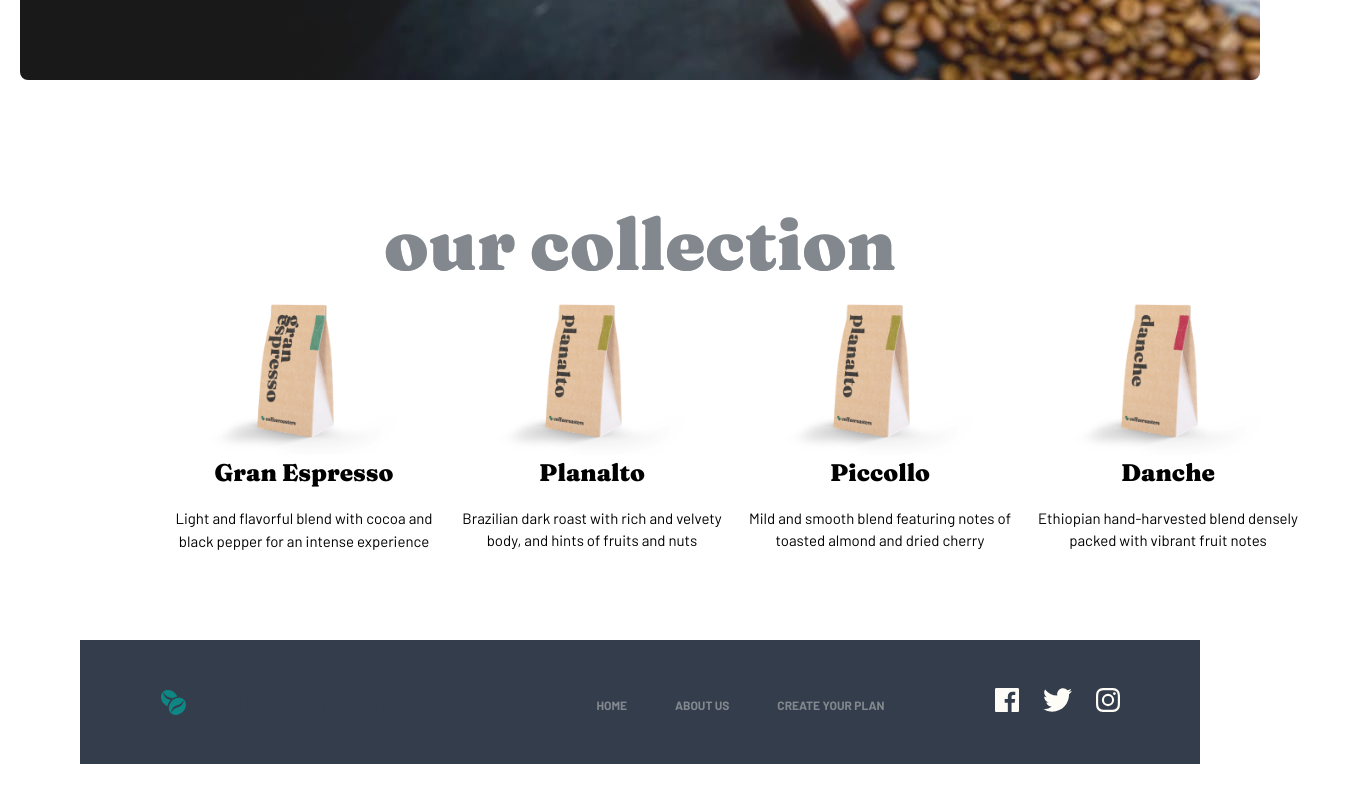
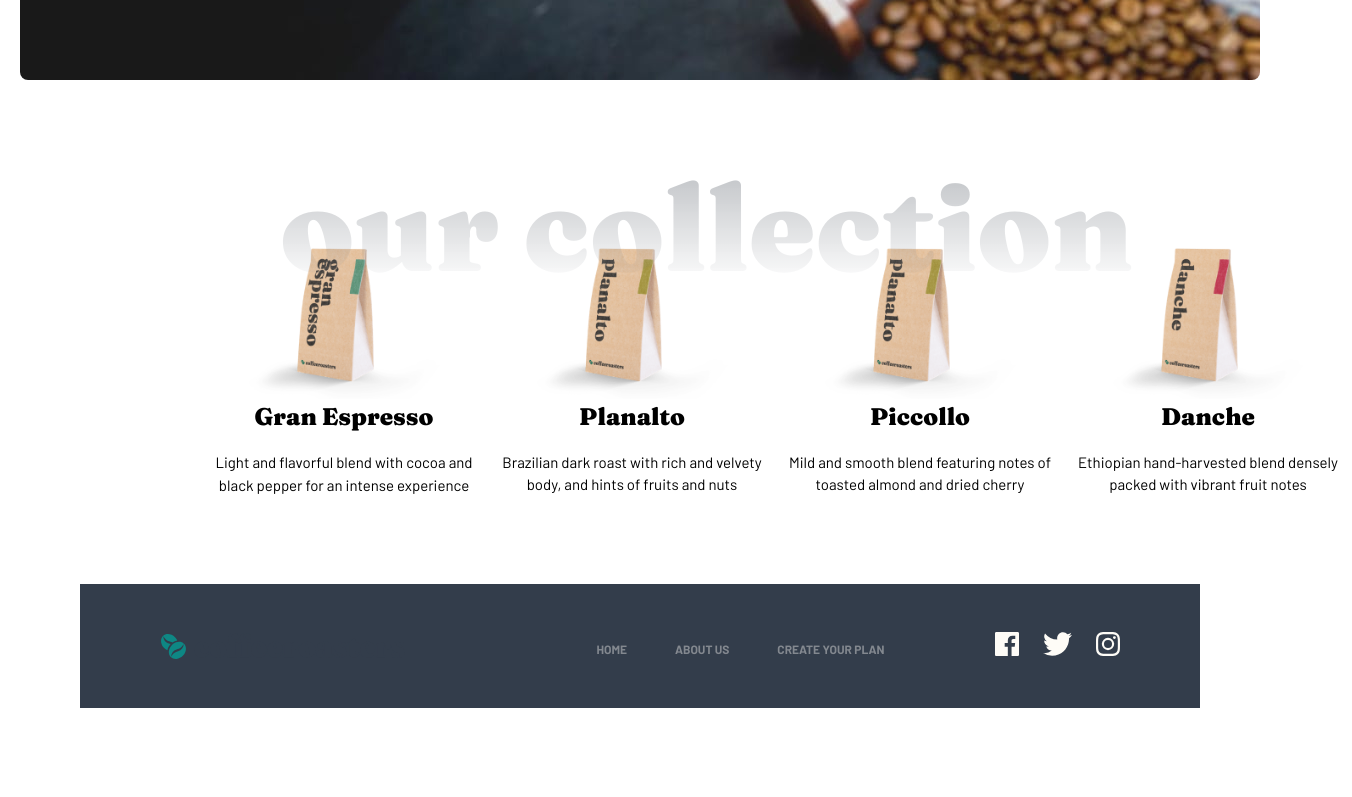
Before and after one commit to AnnaKus5/CoffeeRoasters, a React (Vite) app: page / in a window 1280 px wide. Shown: the part 628-1425 px from the top of the page, 1352 px wide, since content can reach past the window. After the commit the page ends 1384 px from the top, so only its background shows below. Built offline with nearby package versions, Linux system fonts and the light colour scheme.

Commit message:
Gradient and position product section

```diff
--- a/src/components/ProductsContainer.jsx
+++ b/src/components/ProductsContainer.jsx
@@ -5,9 +5,15 @@ import piccolloImage from "../../public/images/home/desktop/image-planalto.png"
 import dancheImage from "../../public/images/home/desktop/image-danche.png"
 
 export default function ProductsContainer() {
+
+    const gradientStyles = {
+        backgroundImage: "-webkit-linear-gradient(90deg, rgba(254, 252, 247, 0.0001) 0%, #83888F 100%)",
+        WebkitBackgroundClip: "text",
+        WebkitTextFillColor: "transparent",
+    }
     return (
-        <section>
-            <h2 className="mb-3 font-serif text-text5xl leading-[72px] text-grey text-center bg-clip-text bg-gradient-to-b from-transparent to-grey sm:text-text7xl sm:mb-6">our collection</h2>
+        <section className="sm:relative sm:mx-10 md:pt-10">
+            <h2 className="mb-3 font-serif text-text5xl leading-[72px] text-grey text-center sm:opacity-50 sm:text-text7xl sm:mb-6 sm:absolute sm:-top-12 start-[10%] md:start-[20%] md:text-text10xl md:-top-10 md:leading-none" style={gradientStyles}>our collection</h2>
             <div className="md:flex md:mx-40">
                 <SingleProduct img={granEspressoImage} name="Gran Espresso" description="Light and flavorful blend with cocoa and black pepper for an intense experience"/>
                 <SingleProduct img={planaltoImage} name="Planalto" description="Brazilian dark roast with rich and velvety body, and hints of fruits and nuts" />
--- a/tailwind.config.js
+++ b/tailwind.config.js
@@ -14,7 +14,9 @@ module.exports = {
       base: "16px",
       lg: "24px",
       text5xl: "40px",
-      text7xl: "72px"
+      text7xl: "72px",
+      text9xl: "80px",
+      text10xl: "120px"
     },
     fontFamily: {
       'sans': ['Barlow', "sans-serif"],
```
